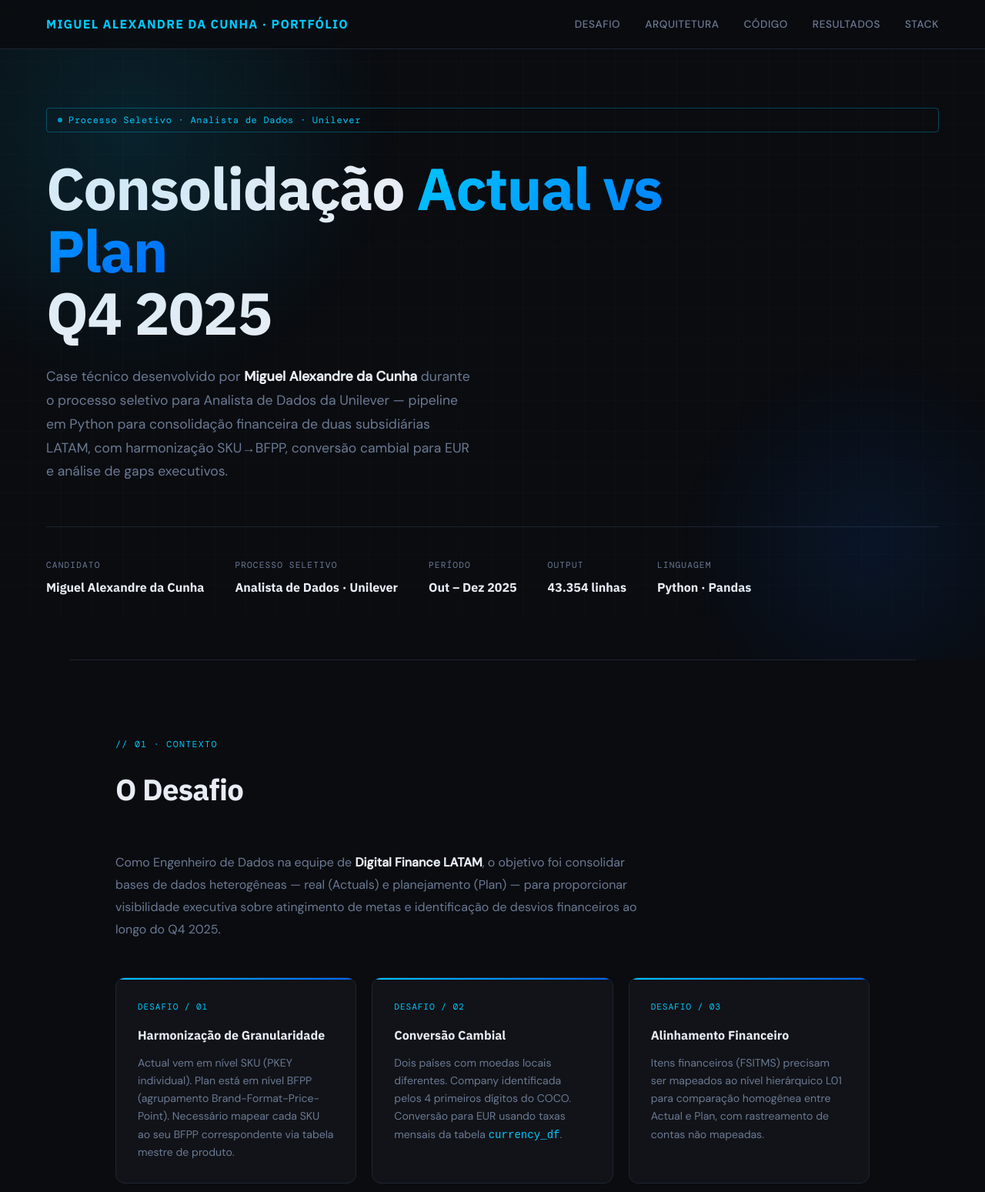
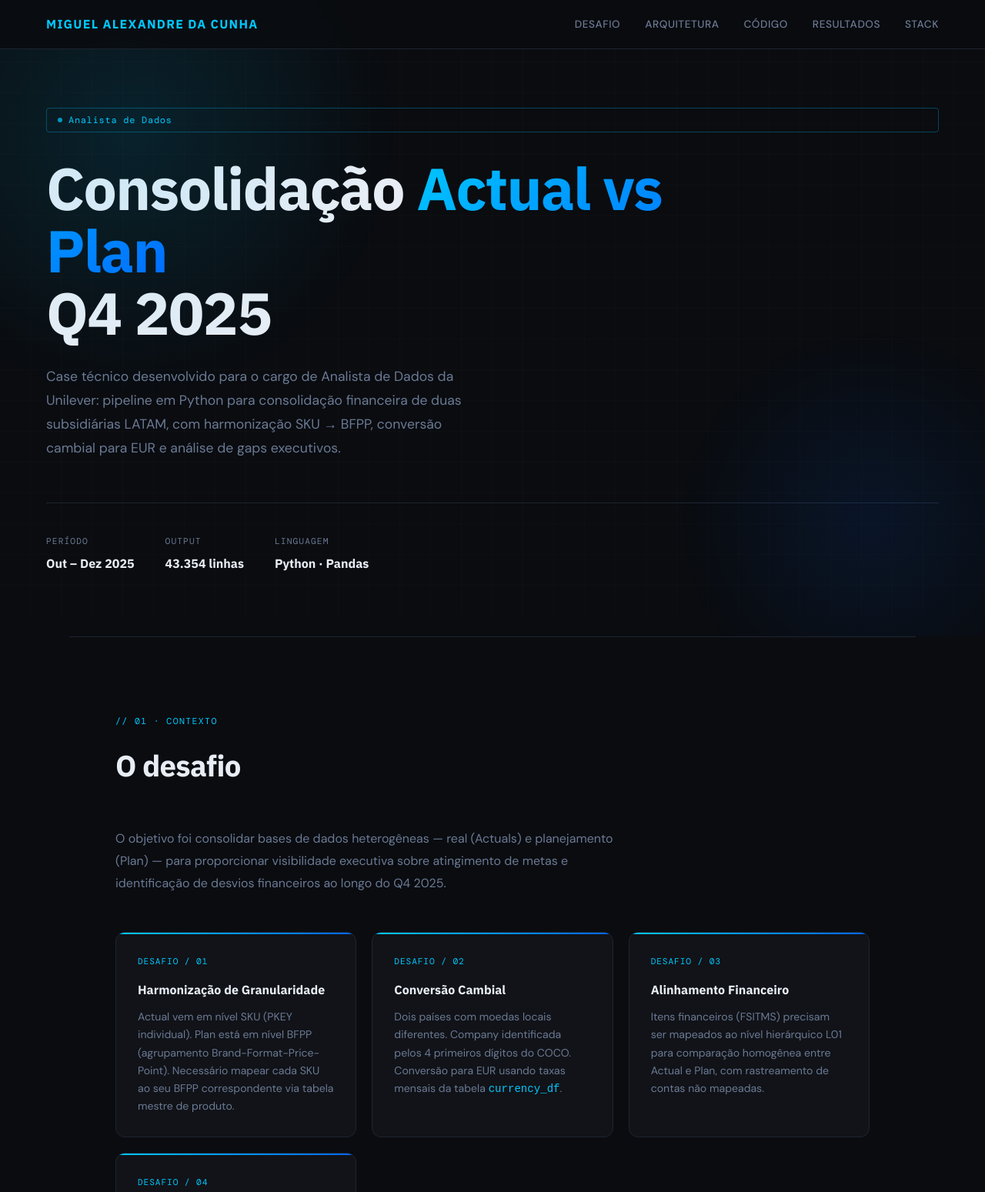
Before and after one commit to migualex/data-analytics, a plain HTML site: page index.html in a window 1280 px wide. Shown: the top 1549 px of the page at 77% size. Drawn offline with nearby package versions, Linux system fonts and the light colour scheme.

Commit message:
Update html

```diff
--- a/index.html
+++ b/index.html
@@ -611,7 +611,7 @@
 
   <!-- NAV -->
   <nav>
-    <div class="nav-logo">Miguel Alexandre da Cunha · Portfólio</div>
+    <div class="nav-logo">Miguel Alexandre da Cunha</div>
     <div class="nav-links">
       <a href="#desafio">Desafio</a>
       <a href="#arquitetura">Arquitetura</a>
@@ -628,29 +628,21 @@
 
     <div class="tag">
       <span class="tag-dot"></span>
-      Processo Seletivo · Analista de Dados · Unilever
+      Analista de Dados
     </div>
 
     <h1>
-      Consolidação <span>Actual vs Plan</span><br>Q4 2025
+      Consolidação <span>
+      Actual vs Plan</span><br>Q4 2025
     </h1>
 
     <p class="hero-sub">
-      Case técnico desenvolvido por <strong style="color:var(--text)">Miguel Alexandre da Cunha</strong> durante o processo seletivo
-      para Analista de Dados da Unilever — pipeline em Python para consolidação financeira
-      de duas subsidiárias LATAM, com harmonização SKU→BFPP, conversão cambial para EUR
-      e análise de gaps executivos.
+      Case técnico desenvolvido para o cargo de Analista de Dados da Unilever:
+      pipeline em Python para consolidação financeira de duas subsidiárias LATAM, com harmonização SKU → BFPP,
+      conversão cambial para EUR e análise de gaps executivos.
     </p>
 
     <div class="hero-meta">
-      <div class="meta-item">
-        <span class="meta-label">Candidato</span>
-        <span class="meta-value">Miguel Alexandre da Cunha</span>
-      </div>
-      <div class="meta-item">
-        <span class="meta-label">Processo Seletivo</span>
-        <span class="meta-value">Analista de Dados · Unilever</span>
-      </div>
       <div class="meta-item">
         <span class="meta-label">Período</span>
         <span class="meta-value">Out – Dez 2025</span>
@@ -671,13 +663,12 @@
   <!-- DESAFIO -->
   <section id="desafio">
     <div class="section-label reveal">// 01 · contexto</div>
-    <h2 class="reveal">O Desafio</h2>
+    <h2 class="reveal">O desafio</h2>
 
     <p class="reveal" style="color:var(--muted); max-width:680px; margin-bottom:48px; line-height:1.8;">
-      Como Engenheiro de Dados na equipe de <strong style="color:var(--text)">Digital Finance LATAM</strong>, o objetivo foi
-      consolidar bases de dados heterogêneas — real (Actuals) e planejamento (Plan) — para
-      proporcionar visibilidade executiva sobre atingimento de metas e identificação de desvios
-      financeiros ao longo do Q4 2025.
+     O objetivo foi consolidar bases de dados heterogêneas — real (Actuals) e planejamento (Plan) — para
+     proporcionar visibilidade executiva sobre atingimento de metas e identificação de desvios
+     financeiros ao longo do Q4 2025.
     </p>
 
     <div class="challenge-grid">
@@ -725,12 +716,12 @@
   <!-- ARQUITETURA -->
   <section id="arquitetura">
     <div class="section-label reveal">// 02 · pipeline</div>
-    <h2 class="reveal">Arquitetura da Pipeline</h2>
+    <h2 class="reveal">Arquitetura do Pipeline</h2>
 
     <div class="arch-flow reveal">
       <div class="arch-step">
         <div class="arch-step-num">INPUT</div>
-        <div class="arch-step-label">5 CSVs</div>
+        <div class="arch-step-label">5 planilhas</div>
         <div class="arch-step-sub">actual · plan · product · currency · fsitem</div>
       </div>
       <div class="arch-arrow">→</div>
@@ -1121,19 +1112,17 @@ final_df[<span class="str">"Gap_%"</span>] <span class="op">=</span> np.<span cl
   <!-- STACK -->
   <section id="stack">
     <div class="section-label reveal">// 05 · tecnologias</div>
-    <h2 class="reveal">Stack Utilizada</h2>
+    <h2 class="reveal">Stack</h2>
 
     <p class="reveal" style="color:var(--muted); margin-bottom:36px; max-width:580px;">
       Pipeline desenvolvida integralmente em Python, sem dependências externas além das
-      bibliotecas científicas padrão — garantindo portabilidade e facilidade de execução
+      bibliotecas científicas padrão, garantindo portabilidade e facilidade de execução
       em ambientes corporativos.
     </p>
 
     <div class="stack-pills reveal">
-      <span class="pill highlight">Python 3.x</span>
       <span class="pill highlight">Pandas</span>
       <span class="pill highlight">NumPy</span>
-      <span class="pill">CSV I/O</span>
       <span class="pill">Left/Outer Join</span>
       <span class="pill">GroupBy Aggregation</span>
       <span class="pill">Data Quality Flags</span>
@@ -1149,11 +1138,11 @@ final_df[<span class="str">"Gap_%"</span>] <span class="op">=</span> np.<span cl
   <footer>
     <div>
       <div class="footer-name">Miguel Alexandre da Cunha</div>
-      <div class="footer-muted">Case Técnico · Processo Seletivo Analista de Dados · Unilever</div>
+      <div class="footer-muted">Portfólio</div>
     </div>
     <div class="footer-links">
       <a href="https://github.com/migualex" target="_blank">GitHub</a>
-      <a href="https://linkedin.com/in/miguelcunha" target="_blank">LinkedIn</a>
+      <a href="https://www.linkedin.com/in/miguelalexandredacunha" target="_blank">LinkedIn</a>
       <a href="case_digital_finance.py" download>↓ Download .py</a>
     </div>
   </footer>
```
